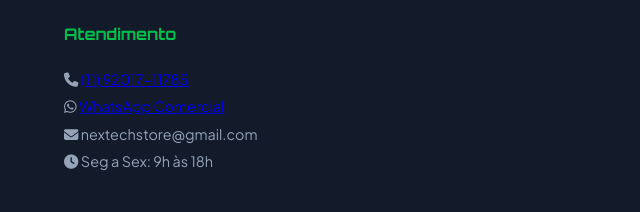
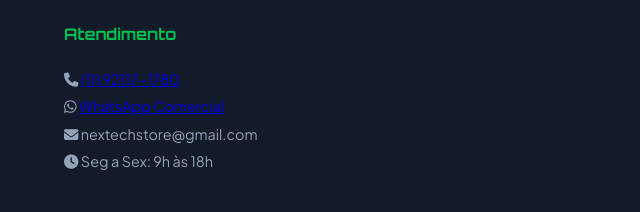
Before and after one commit to erickgoudard/Nextech-Loja-eletronicos, a plain HTML site: page index.html in a window 1280 px wide. Shown: the part 6186-6398 px from the top of the page, 0-640 px from the left. Drawn offline with Linux system fonts and the light colour scheme.

```diff
--- a/index.html
+++ b/index.html
@@ -438,7 +438,7 @@
 
             <div class="footer-col">
                 <h4>Atendimento</h4>
-                <p><i class="fas fa-phone"></i> <a href="tel:+55 (11) 92017-1785 ">(11) 92017-11785</a></p>
+                <p><i class="fas fa-phone"></i> <a href="tel:+55 (11) 92017-1785 ">(11) 92117-1780</a></p>
                 <p><i class="fab fa-whatsapp"></i> <a href="https://wa.me/5511999999999" target="_blank" rel="noopener noreferrer">WhatsApp Comercial</a></p>
                 <p><i class="fas fa-envelope"></i> nextechstore@gmail.com</p>
                 <p><i class="fas fa-clock"></i> Seg a Sex: 9h às 18h</p>
```
